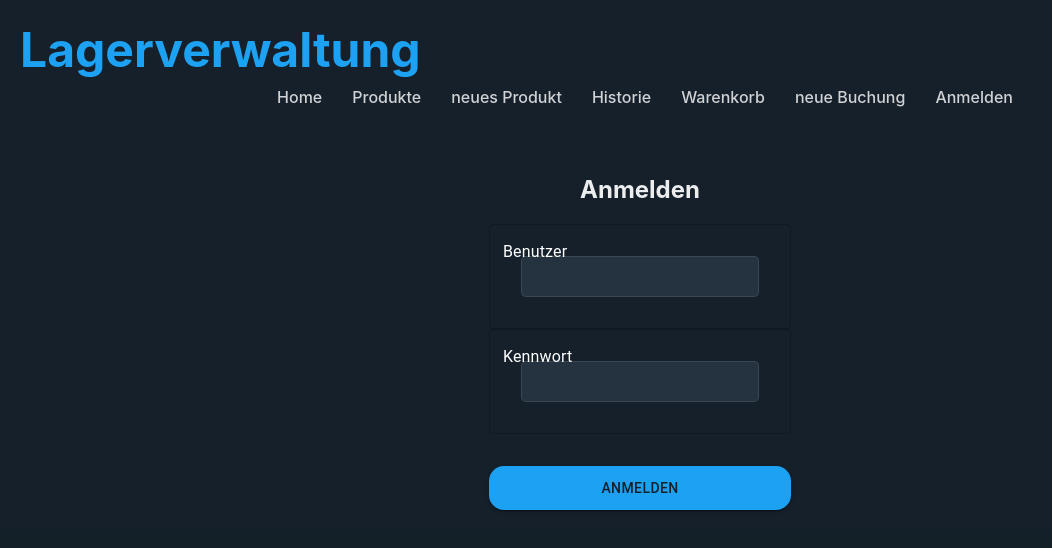
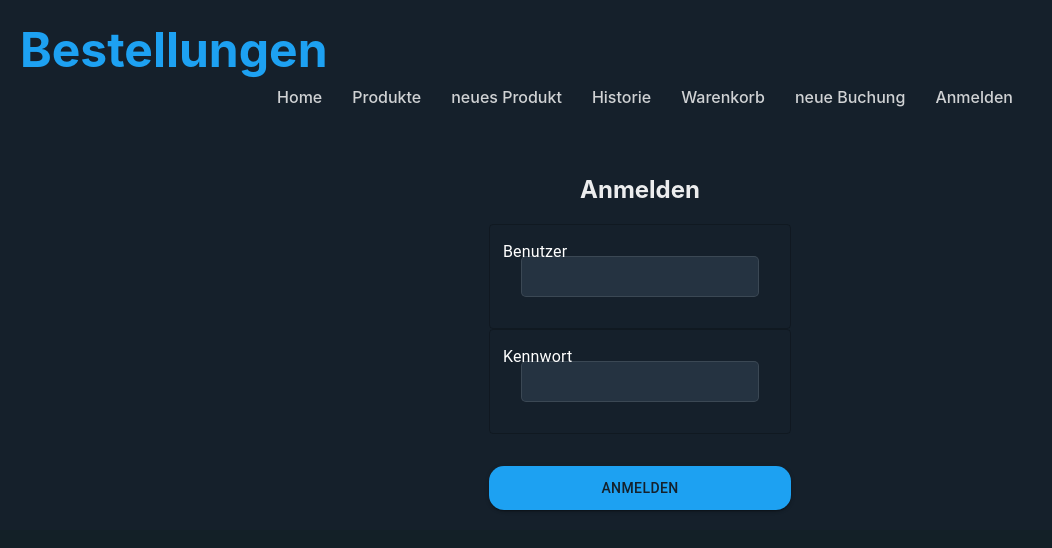
Before and after one commit to Krontur/warehouse, a React (Create React App) app: page /login in a window 1280 px wide. Shown: the top 548 px of the page, without its empty margins (0-1052 px from the left). Built offline with nearby package versions, Linux system fonts and the light colour scheme; no server answers.

Commit message:
Cambio de textos de la interfaz

```diff
--- a/public/index.html
+++ b/public/index.html
@@ -1,13 +1,13 @@
 <!DOCTYPE html>
-<html lang="en">
+<html lang="de">
   <head>
     <meta charset="utf-8" />
     <link rel="icon" href="%PUBLIC_URL%/favicon.ico" />
     <meta name="viewport" content="width=device-width, initial-scale=1" />
     <meta name="theme-color" content="#000000" />
     <meta
-      name="description"
-      content="Web site created using create-react-app"
+      name="Bestellung"
+      content="Webanwendung für die Bestellung vom Material"
     />
     <link rel="stylesheet" href="https://cdn.jsdelivr.net/npm/@fortawesome/fontawesome-free@6.2.1/css/fontawesome.min.css" integrity="sha384-QYIZto+st3yW+o8+5OHfT6S482Zsvz2WfOzpFSXMF9zqeLcFV0/wlZpMtyFcZALm" crossorigin="anonymous">
     <link rel="apple-touch-icon" href="%PUBLIC_URL%/logo192.png" />
@@ -25,7 +25,7 @@
       work correctly both with client-side routing and a non-root public URL.
       Learn how to configure a non-root public URL by running `npm run build`.
     -->
-    <title>React App</title>
+    <title>Bestellungen LEJ-TE</title>
   </head>
   <body>
     <noscript>You need to enable JavaScript to run this app.</noscript>
--- a/src/components/NavbarComponent.jsx
+++ b/src/components/NavbarComponent.jsx
@@ -23,7 +23,7 @@ const logoutHandler = () => {
     return (
         <Navbar bg="primary" variant="dark" expand="lg" className="custom-navbar">
             <Container>
-                <Navbar.Brand href="/">Lagerverwaltung</Navbar.Brand>
+                <Navbar.Brand href="/">Bestellungen</Navbar.Brand>
                 <Navbar.Collapse id="basic-navbar-nav">
                     <Nav className="ml-auto">
                         <Nav.Link href="/">Home</Nav.Link>
```
